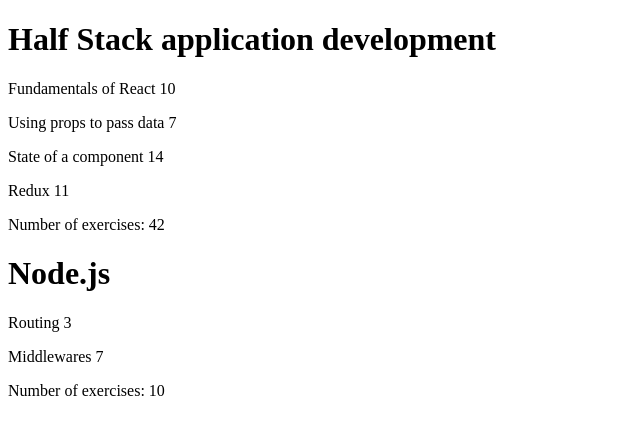
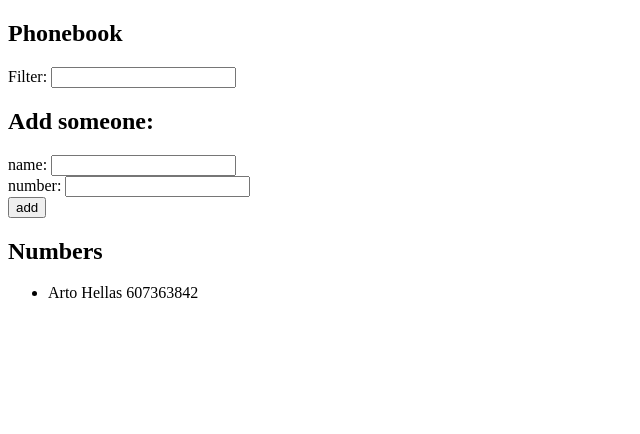
Before and after one commit to NatanielSlo/part1, a React (Vite) app: page / in a window 1280 px wide. Shown: the top 434 px of the page, without its empty margins (0-640 px from the left). Built offline with nearby package versions, Linux system fonts and the light colour scheme.

Commit message:
done exercies 2.6-2.10

```diff
--- a/package.json
+++ b/package.json
@@ -17,7 +17,7 @@
     "@eslint/js": "^9.11.1",
     "@types/react": "^18.3.10",
     "@types/react-dom": "^18.3.0",
-    "@vitejs/plugin-react": "^4.3.2",
+    "@vitejs/plugin-react": "^4.3.3",
     "eslint": "^9.11.1",
     "eslint-plugin-react": "^7.37.0",
     "eslint-plugin-react-hooks": "^5.1.0-rc.0",
--- a/src/App.jsx
+++ b/src/App.jsx
@@ -1,58 +1,93 @@
-import Course from "./components/Course";
+import { useState } from 'react'
+
+const SearchFilter = ({filter, handleFilterChange}) => {
+  return (
+    <form>
+        Filter: <input value={filter} onChange={handleFilterChange}/>
+      </form>
+  );
+}
+
+const NewPersonForm = ({addPerson,newName,handleNameChange,newNumber,handleNumberChange}) => {
+  return(
+      <form onSubmit={addPerson}>
+        <div>
+          name: <input value={newName} onChange={handleNameChange}/>
+        </div>
+        <div>number: <input value={newNumber} onChange={handleNumberChange}/></div>
+        <div>
+          <button type="submit">add</button>
+        </div>
+      </form>
+
+  );
+}
+
+const PersonsDisplay = ({personsToShow}) => {
+  return(
+    <ul>
+      {personsToShow.map(name =>
+        <li key={name.name}>{name.name} {name.number}</li>
+      )}
+    </ul>
+
+  );
+}
 
 const App = () => {
-  const courses = [
-    {
-      name: "Half Stack application development",
-      id: 1,
-      parts: [
-        {
-          name: "Fundamentals of React",
-          exercises: 10,
-          id: 1,
-        },
-        {
-          name: "Using props to pass data",
-          exercises: 7,
-          id: 2,
-        },
-        {
-          name: "State of a component",
-          exercises: 14,
-          id: 3,
-        },
-        {
-          name: "Redux",
-          exercises: 11,
-          id: 4,
-        },
-      ],
-    },
-    {
-      name: "Node.js",
-      id: 2,
-      parts: [
-        {
-          name: "Routing",
-          exercises: 3,
-          id: 1,
-        },
-        {
-          name: "Middlewares",
-          exercises: 7,
-          id: 2,
-        },
-      ],
-    },
-  ];
+  const [persons, setPersons] = useState([
+    { name: 'Arto Hellas', number: '607363842' }
+  ])
+  const [newName, setNewName] = useState('')
+  const [newNumber, setNewNumber] = useState('')
+  const [filter, setFilter] = useState('')
+
+  const addPerson = (event) => {
+    event.preventDefault()
+
+    if (persons.some(e => e.name === newName)) {
+      alert(newName +  'is already added')
+    }
+    else{
+      const personObject = {
+        name: newName,
+        number: newNumber
+      }
+      setPersons(persons.concat(personObject))
+      setNewName('')
+      setNewNumber('')
+    }
+
+  }
+
+  const handleNameChange = (event) => {
+    console.log(event.target.value)
+    setNewName(event.target.value)
+  }
+
+  const handleNumberChange = (event) => {
+    console.log(event.target.value)
+    setNewNumber(event.target.value)
+  }
+
+  const handleFilterChange = (event) => {
+    console.log(event.target.value)
+    setFilter(event.target.value)
+  }
+
+  const personsToShow = filter? persons.filter(person => person.name.toLowerCase().includes(filter) ) : persons
+
 
   return (
-    <>
-      {courses.map((course) => (
-        <Course key={course.id} course={course} />
-      ))}
-    </>
-  );
-};
+    <div>
+      <h2>Phonebook</h2>
+      <SearchFilter filter={filter} handleFilterChange={handleFilterChange} />
+      <h2>Add someone: </h2>
+      <NewPersonForm addPerson={addPerson} newName={newName} handleNameChange={handleNameChange} newNumber={newNumber} handleNumberChange={handleNumberChange}/>
+      <h2>Numbers</h2>
+      <PersonsDisplay personsToShow={personsToShow} />
+    </div>
+  )
+}
 
-export default App;
+export default App
```
Also changed, not shown: 1 other file (tests, documents, lock files or other folders).
